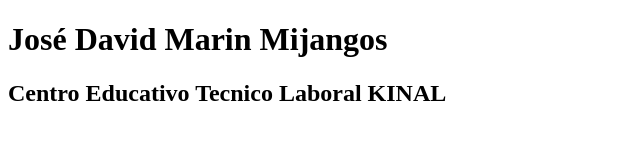
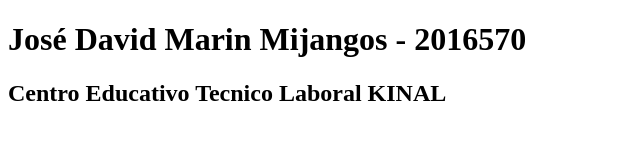
Before and after one commit to jmarin2016570/IN5AM-V, a plain HTML site: page index.html in a window 1280 px wide. Shown: the whole page, without its empty margins (0-640 px from the left). Drawn offline with Linux system fonts and the light colour scheme.

Commit message:
Se agregó el numero de carné del estudiante

```diff
--- a/index.html
+++ b/index.html
@@ -6,7 +6,7 @@
     <title>Primera pagina con GIT</title>
 </head>
 <body>
-    <h1>José David Marin Mijangos</h1>
+    <h1>José David Marin Mijangos - 2016570</h1>
     <h2>Centro Educativo Tecnico Laboral KINAL</h2>
 </body>
 </html>
```
